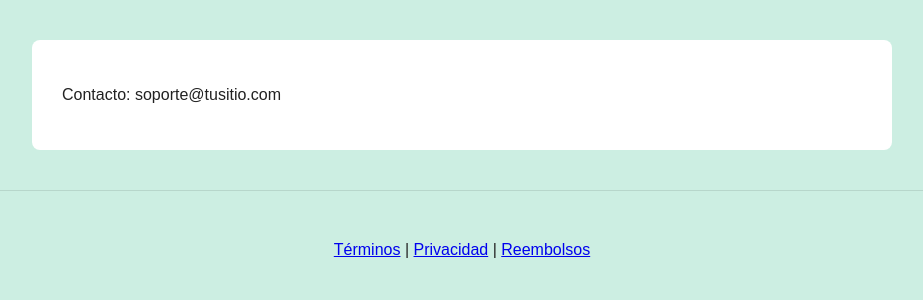
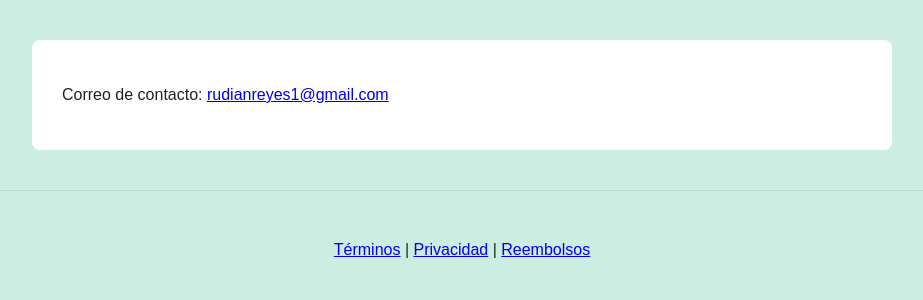
Before and after one commit to rudianreyes1-jpg/Curso-de-Programacion, a Flask app: page /contacto in a window 1280 px wide. Shown: the part 199-499 px from the top of the page, without its empty margins (178-1101 px from the left). Run offline with Flask 3, Linux system fonts and the light colour scheme.

Commit message:
Agrego correo de contacto

```diff
--- a/templates/contacto.html
+++ b/templates/contacto.html
@@ -1,5 +1,11 @@
 {% extends "base.html" %}
 {% block title %}Contacto{% endblock %}
 {% block content %}
-<p>Contacto: soporte@tusitio.com</p>
+<p>
+  Correo de contacto:
+  <a href="mailto:rudianreyes1@gmail.com">
+    rudianreyes1@gmail.com
+  </a>
+</p>
+
 {% endblock %}
```
